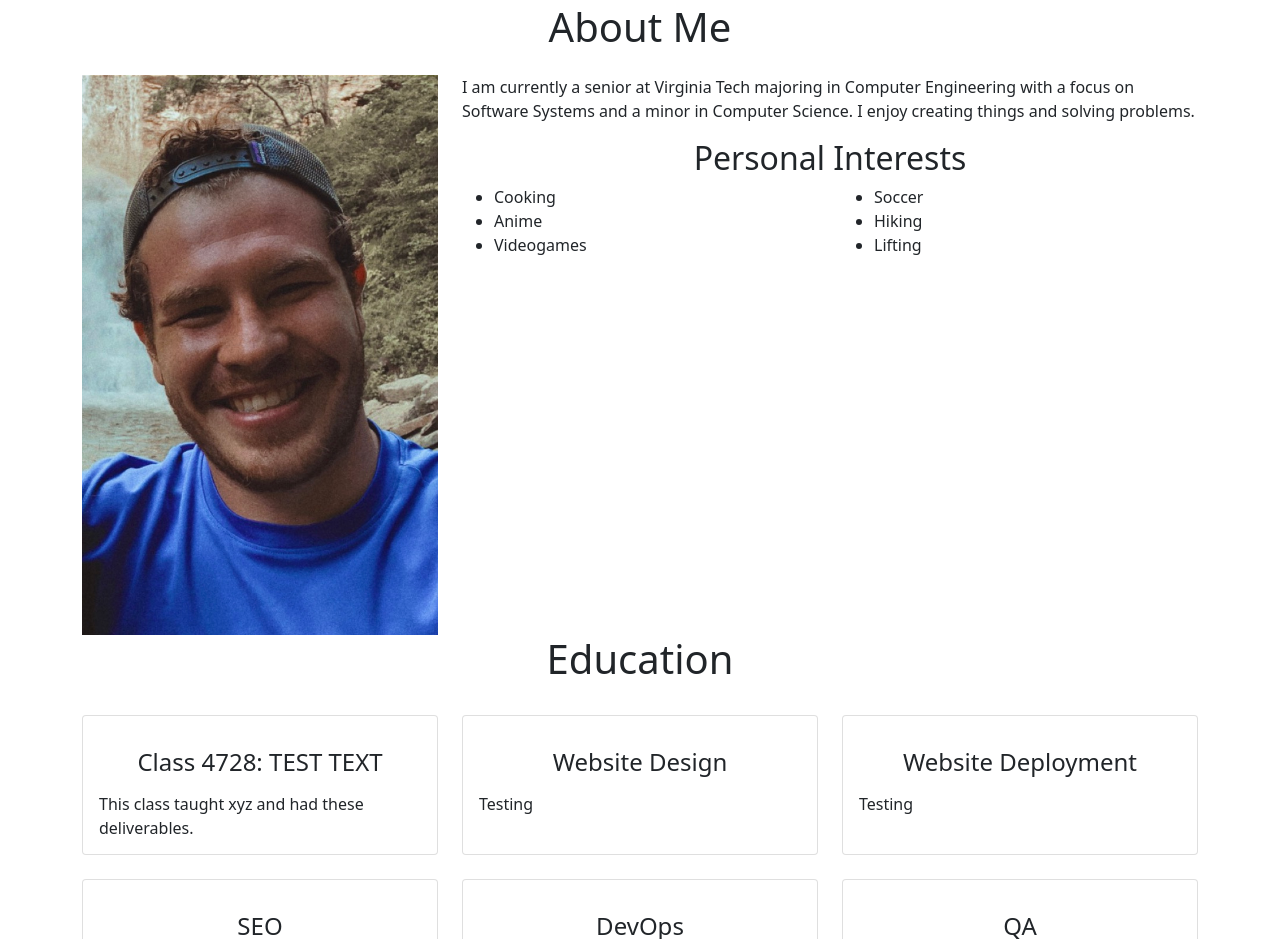
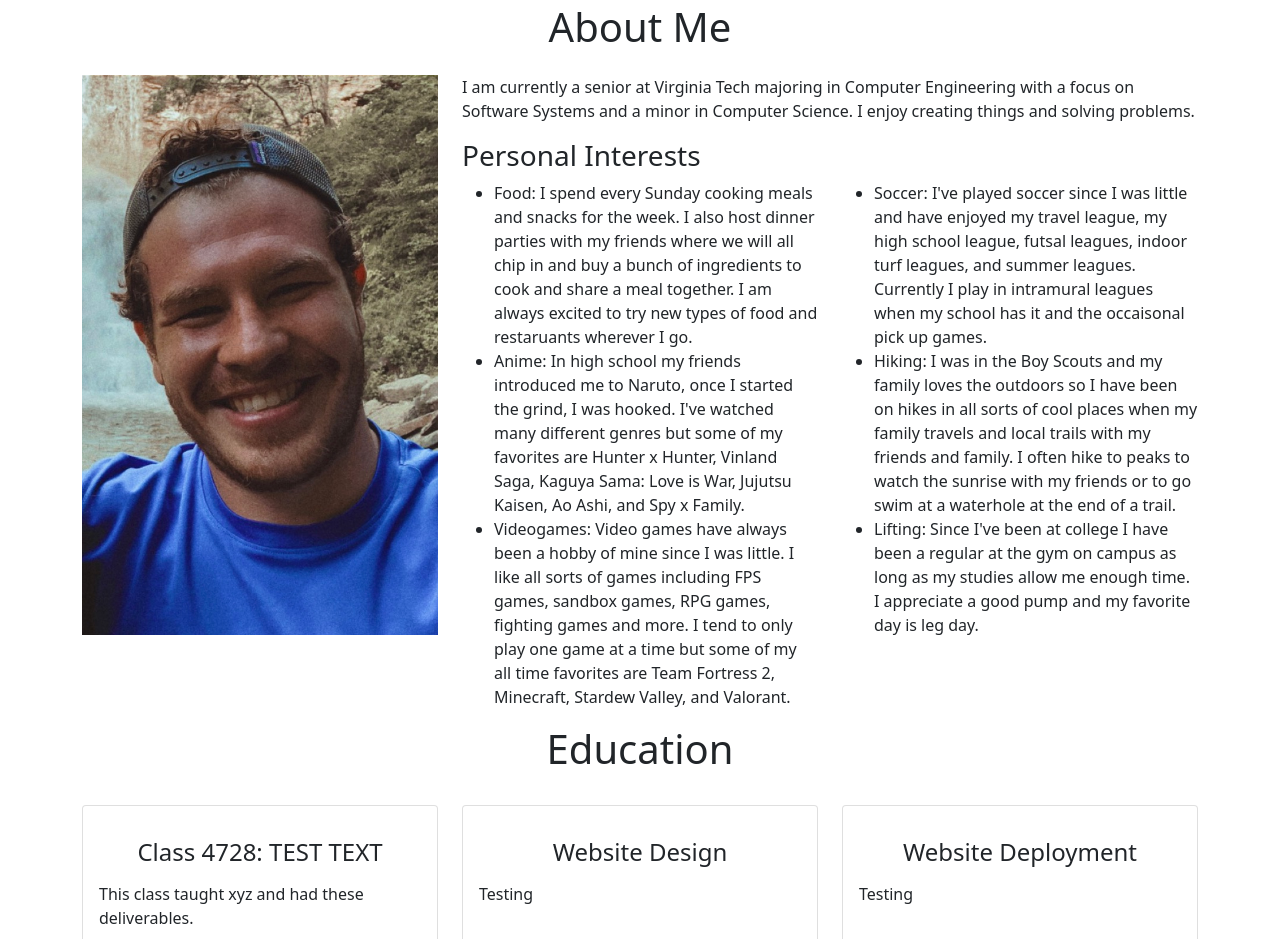
Before and after one commit to jamberg6/portfolio_site, a plain HTML site: page index.html in a window 1280 px wide. Shown: the part 845-1784 px from the top of the page. Drawn offline with nearby package versions, Linux system fonts and the light colour scheme.

Commit message:
Added some content and changed some formatting

```diff
--- a/index.html
+++ b/index.html
@@ -68,20 +68,20 @@
                     <p> I am currently a senior at Virginia Tech majoring in Computer Engineering with a focus on Software Systems and a minor in Computer Science. I enjoy creating things and solving problems.
                     </p>
                     <div class="row mt-3">
-                        <h2 class="text-center">Personal Interests</h2>
+                        <h3>Personal Interests</h3>
                         <div class="col-md-6">
                             <ul>
-                                <li>Cooking</li>
-                                <li>Anime</li>
-                                <li>Videogames</li>
+                                <li>Food: I spend every Sunday cooking meals and snacks for the week. I also host dinner parties with my friends where we will all chip in and buy a bunch of ingredients to cook and share a meal together. I am always excited to try new types of food and restaruants wherever I go.</li>
+                                <li>Anime: In high school my friends introduced me to Naruto, once I started the grind, I was hooked. I've watched many different genres but some of my favorites are Hunter x Hunter, Vinland Saga, Kaguya Sama: Love is War, Jujutsu Kaisen, Ao Ashi, and Spy x Family.</li>
+                                <li>Videogames: Video games have always been a hobby of mine since I was little. I like all sorts of games including FPS games, sandbox games, RPG games, fighting games and more. I tend to only play one game at a time but some of my all time favorites are Team Fortress 2, Minecraft, Stardew Valley, and Valorant.</li>
 
                             </ul>
                         </div>
                         <div class="col-md-6">
                             <ul>
-                                <li>Soccer</li>
-                                <li>Hiking</li>
-                                <li>Lifting</li>
+                                <li>Soccer: I've played soccer since I was little and have enjoyed my travel league, my high school league, futsal leagues, indoor turf leagues, and summer leagues. Currently I play in intramural leagues when my school has it and the occaisonal pick up games.</li>
+                                <li>Hiking: I was in the Boy Scouts and my family loves the outdoors so I have been on hikes in all sorts of cool places when my family travels and local trails with my friends and family. I often hike to peaks to watch the sunrise with my friends or to go swim at a waterhole at the end of a trail.</li>
+                                <li>Lifting: Since I've been at college I have been a regular at the gym on campus as long as my studies allow me enough time. I appreciate a good pump and my favorite day is leg day.</li>
 
                             </ul>
                         </div>
```
